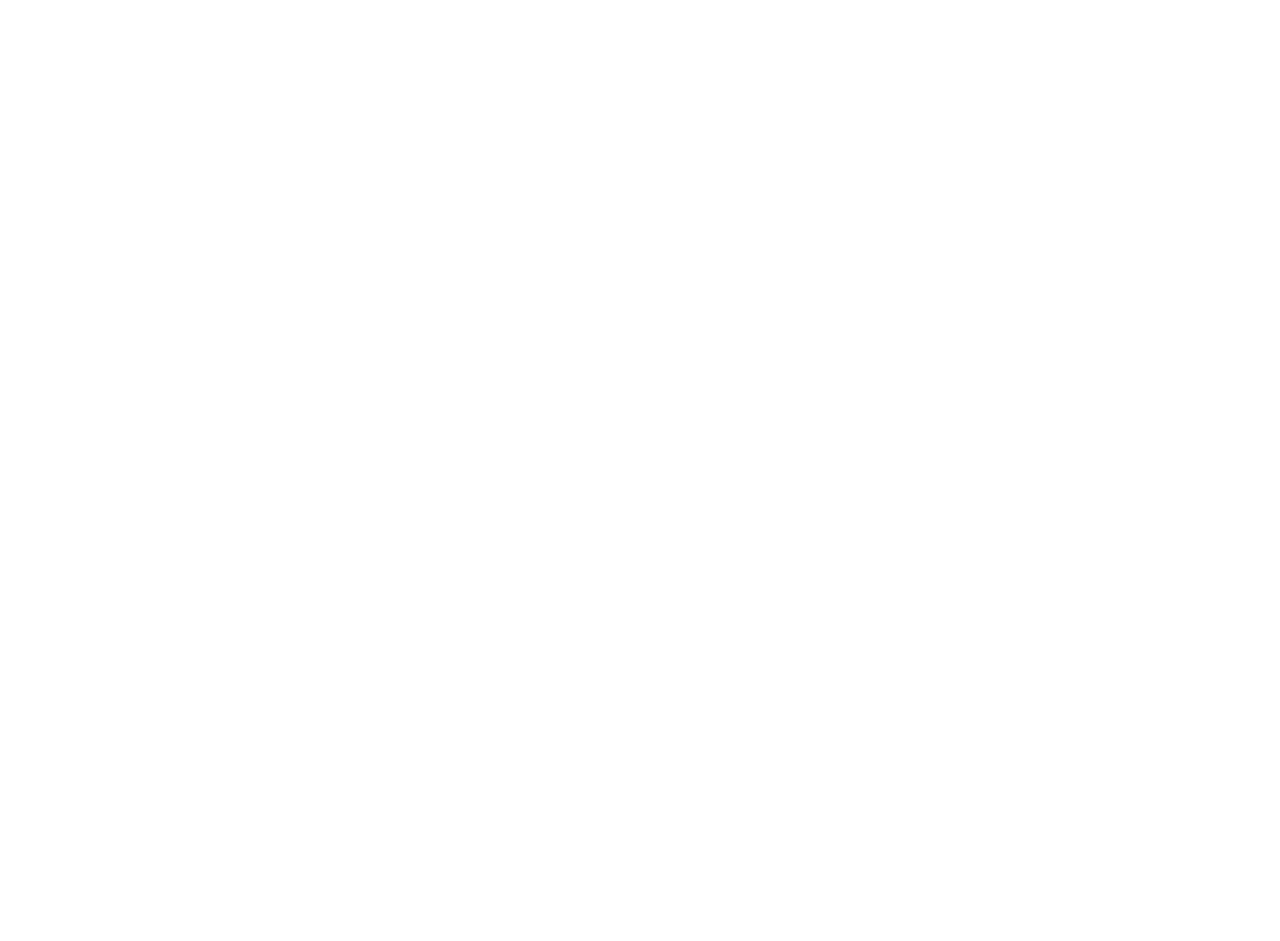
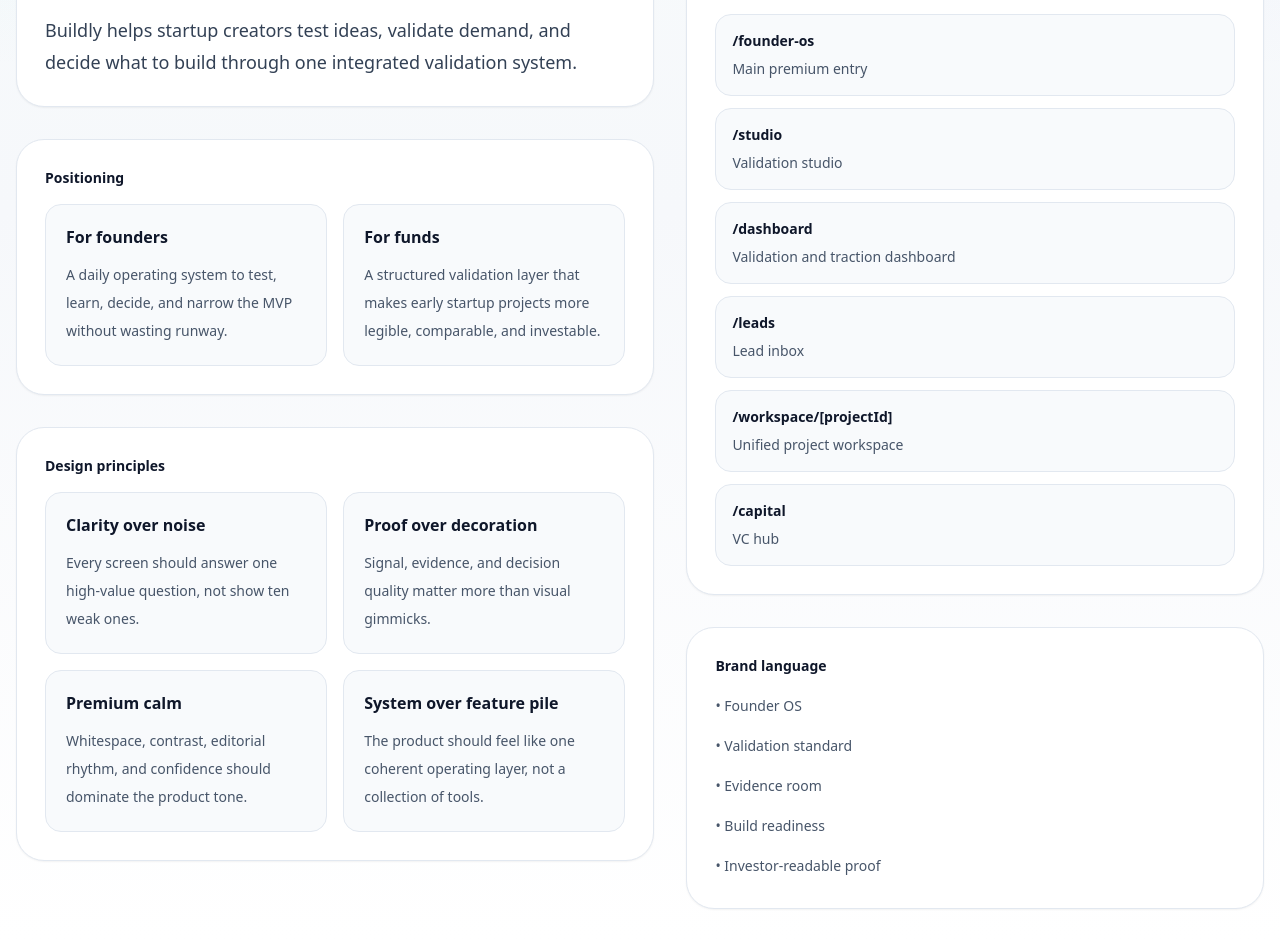
Before and after one commit to nonodelajungle/godzilla, a Next.js app in the folder buildly-v2/: page /brand in a window 1280 px wide. Before the commit this address had no page. Shown: the part 460-1401 px from the top of the page. Before the commit the page ends 800 px from the top, so only its background shows below. Built offline with nearby package versions, Linux system fonts and the light colour scheme.

Commit message:
Add premium brand manifesto page

```diff
--- /dev/null
+++ b/buildly-v2/app/brand/page.tsx
@@ -0,0 +1,69 @@
+import { PremiumShell } from "../../components/premium-shell";
+
+export default function BrandPage() {
+  return (
+    <PremiumShell
+      section="brand"
+      title="Buildly is becoming the standard for startup validation"
+      subtitle="A premium product experience for founders, operators, and investors who want structured proof before product and capital commitment."
+      accent="emerald"
+    >
+      <div className="grid gap-8 xl:grid-cols-[1.05fr_0.95fr]">
+        <section className="space-y-8">
+          <Panel title="Brand promise">
+            <p className="text-lg leading-8 text-slate-700">Buildly helps startup creators test ideas, validate demand, and decide what to build through one integrated validation system.</p>
+          </Panel>
+
+          <Panel title="Positioning">
+            <div className="grid gap-4 md:grid-cols-2">
+              <ValueCard title="For founders" body="A daily operating system to test, learn, decide, and narrow the MVP without wasting runway." />
+              <ValueCard title="For funds" body="A structured validation layer that makes early startup projects more legible, comparable, and investable." />
+            </div>
+          </Panel>
+
+          <Panel title="Design principles">
+            <div className="grid gap-4 md:grid-cols-2">
+              <ValueCard title="Clarity over noise" body="Every screen should answer one high-value question, not show ten weak ones." />
+              <ValueCard title="Proof over decoration" body="Signal, evidence, and decision quality matter more than visual gimmicks." />
+              <ValueCard title="Premium calm" body="Whitespace, contrast, editorial rhythm, and confidence should dominate the product tone." />
+              <ValueCard title="System over feature pile" body="The product should feel like one coherent operating layer, not a collection of tools." />
+            </div>
+          </Panel>
+        </section>
+
+        <aside className="space-y-8">
+          <Panel title="Core routes">
+            <RouteList />
+          </Panel>
+          <Panel title="Brand language">
+            <ul className="space-y-3 text-sm leading-7 text-slate-600">
+              <li>• Founder OS</li>
+              <li>• Validation standard</li>
+              <li>• Evidence room</li>
+              <li>• Build readiness</li>
+              <li>• Investor-readable proof</li>
+            </ul>
+          </Panel>
+        </aside>
+      </div>
+    </PremiumShell>
+  );
+}
+
+function Panel({ title, children }: { title: string; children: React.ReactNode }) {
+  return <section className="rounded-[28px] border border-slate-200 bg-white p-7 shadow-sm"><div className="mb-4 text-sm font-semibold text-slate-900">{title}</div>{children}</section>;
+}
+function ValueCard({ title, body }: { title: string; body: string }) {
+  return <div className="rounded-2xl border border-slate-200 bg-slate-50 p-5"><div className="text-base font-semibold text-slate-900">{title}</div><p className="mt-3 text-sm leading-7 text-slate-600">{body}</p></div>;
+}
+function RouteList() {
+  const items = [
+    ["/founder-os", "Main premium entry"],
+    ["/studio", "Validation studio"],
+    ["/dashboard", "Validation and traction dashboard"],
+    ["/leads", "Lead inbox"],
+    ["/workspace/[projectId]", "Unified project workspace"],
+    ["/capital", "VC hub"],
+  ];
+  return <div className="space-y-3">{items.map(([path, body]) => <div key={path} className="rounded-2xl border border-slate-200 bg-slate-50 p-4"><div className="text-sm font-semibold text-slate-900">{path}</div><div className="mt-2 text-sm text-slate-600">{body}</div></div>)}</div>;
+}
```
